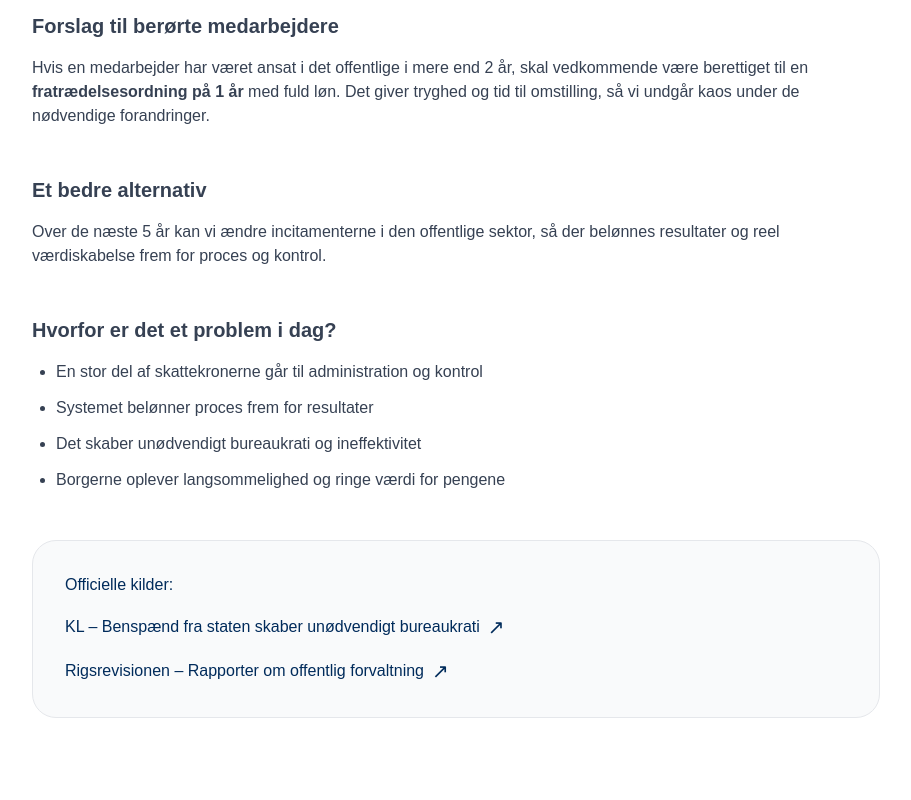
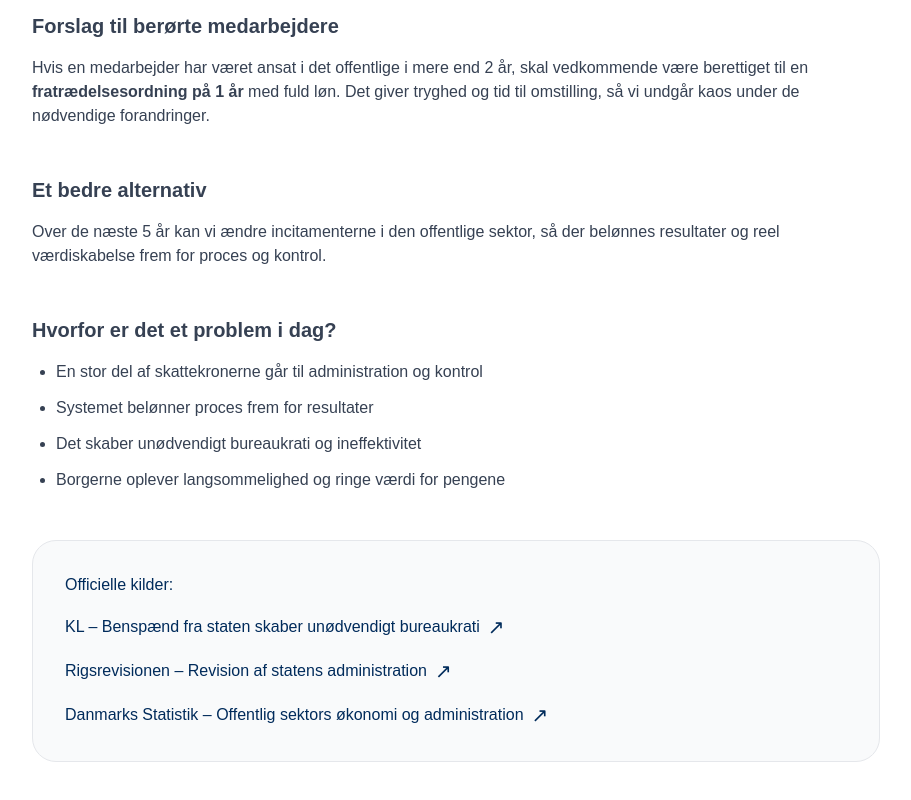
Before and after one commit to synlighed-nu/synlighed-nu-clean, a Next.js app: page /offentlig_administration in a window 1280 px wide. Shown: the part 312-1112 px from the top of the page, without its empty margins (184-1095 px from the left). Built offline with nearby package versions, Linux system fonts and the light colour scheme.

Commit message:
Update page.tsx

```diff
--- a/app/offentlig_administration/page.tsx
+++ b/app/offentlig_administration/page.tsx
@@ -48,11 +48,18 @@ export default function OffentligAdministrationPage() {
                 KL – Benspænd fra staten skaber unødvendigt bureaukrati <span className="text-xl">↗</span>
               </a>
               <a
-                href="https://rigsrevisionen.dk/"
+                href="https://www.rigsrevisionen.dk/"
                 target="_blank"
                 className="block text-[#002B5B] hover:underline flex items-center gap-2"
               >
-                Rigsrevisionen – Rapporter om offentlig forvaltning <span className="text-xl">↗</span>
+                Rigsrevisionen – Revision af statens administration <span className="text-xl">↗</span>
+              </a>
+              <a
+                href="https://www.dst.dk/da/Statistik/emner/oekonomi/offentlig-oekonomi/offentlig-sektors-oekonomi"
+                target="_blank"
+                className="block text-[#002B5B] hover:underline flex items-center gap-2"
+              >
+                Danmarks Statistik – Offentlig sektors økonomi og administration <span className="text-xl">↗</span>
               </a>
             </div>
           </div>
```
